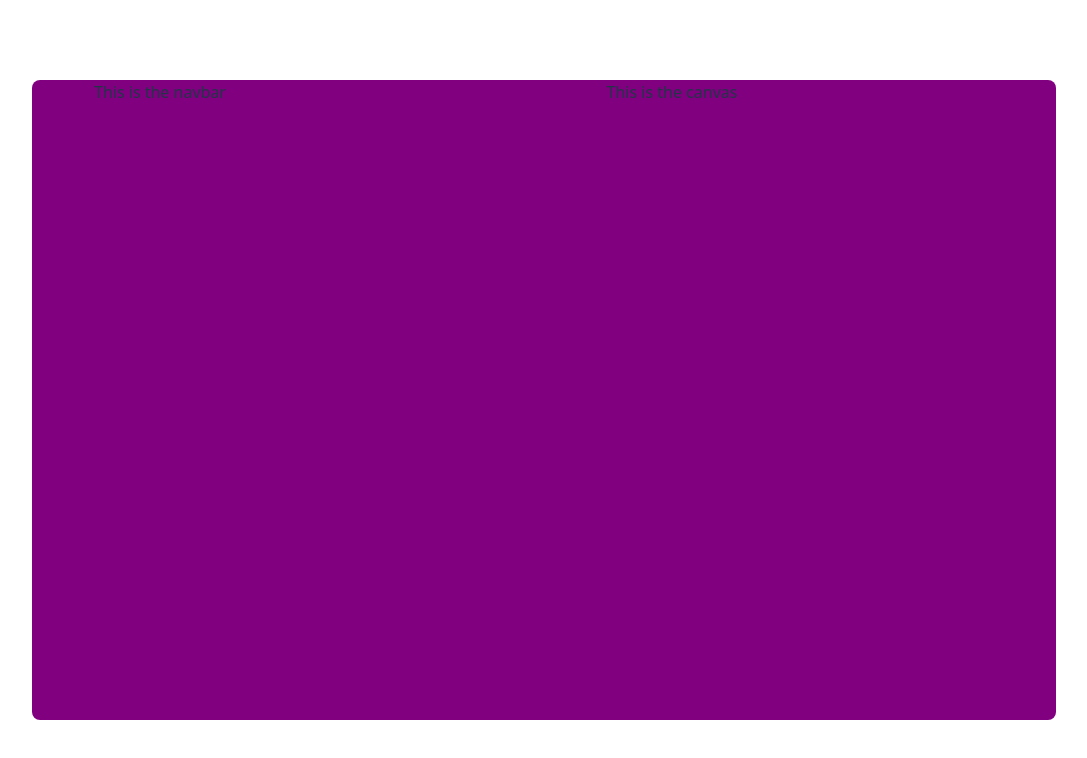
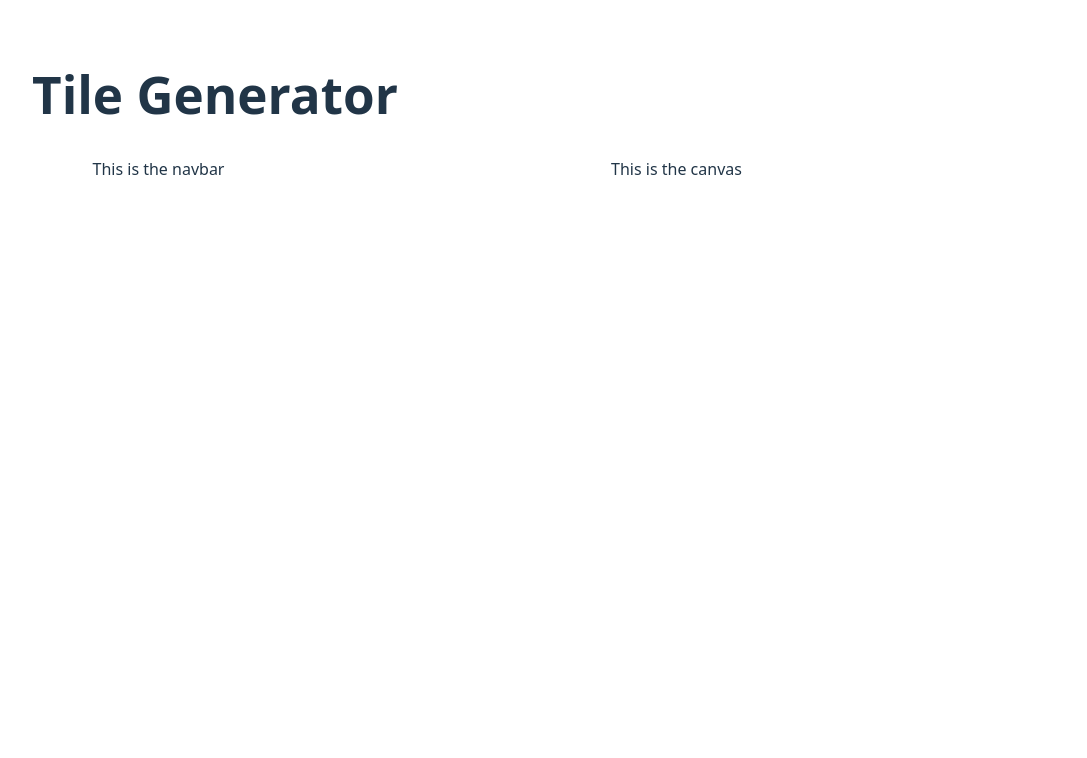
Before and after one commit to catalinasy/tile-generator, a React (Vite) app: page / in a window 1280 px wide. Shown: the top 758 px of the page, without its empty margins (96-1183 px from the left). Built offline with nearby package versions, Linux system fonts and the light colour scheme.

Commit message:
adds title to Layout

```diff
--- a/src/Pages/Layout/index.tsx
+++ b/src/Pages/Layout/index.tsx
@@ -1,12 +1,15 @@
 import Canvas from '../../Components/Canvas';
 import SettingNavbar from '../../Components/SettingNavbar';
-import { Root } from './styles';
+import { ContentContainer, Root } from './styles';
 
 const Layout = () => {
   return (
     <Root>
-      <SettingNavbar />
-      <Canvas />
+      <h1>Tile Generator</h1>
+      <ContentContainer>
+        <SettingNavbar />
+        <Canvas />
+      </ContentContainer>
     </Root>
   );
 };
--- a/src/Pages/Layout/styles.ts
+++ b/src/Pages/Layout/styles.ts
@@ -1,10 +1,16 @@
-import styled from "styled-components";
+import styled from 'styled-components';
 
 export const Root = styled.div`
-    background: purple;
-    display: grid;
-    grid-template-columns: 1fr 3fr;
-    min-width: 80vw;
-    min-height: 80vh;
-    border-radius: 8px;
-`
+  & > h1 {
+    text-align: left;
+  }
+`;
+
+export const ContentContainer = styled.div`
+  display: grid;
+  grid-template-columns: 1fr 3fr;
+  gap: 12px;
+  min-width: 80vw;
+  min-height: 80vh;
+  border-radius: 8px;
+`;
```
